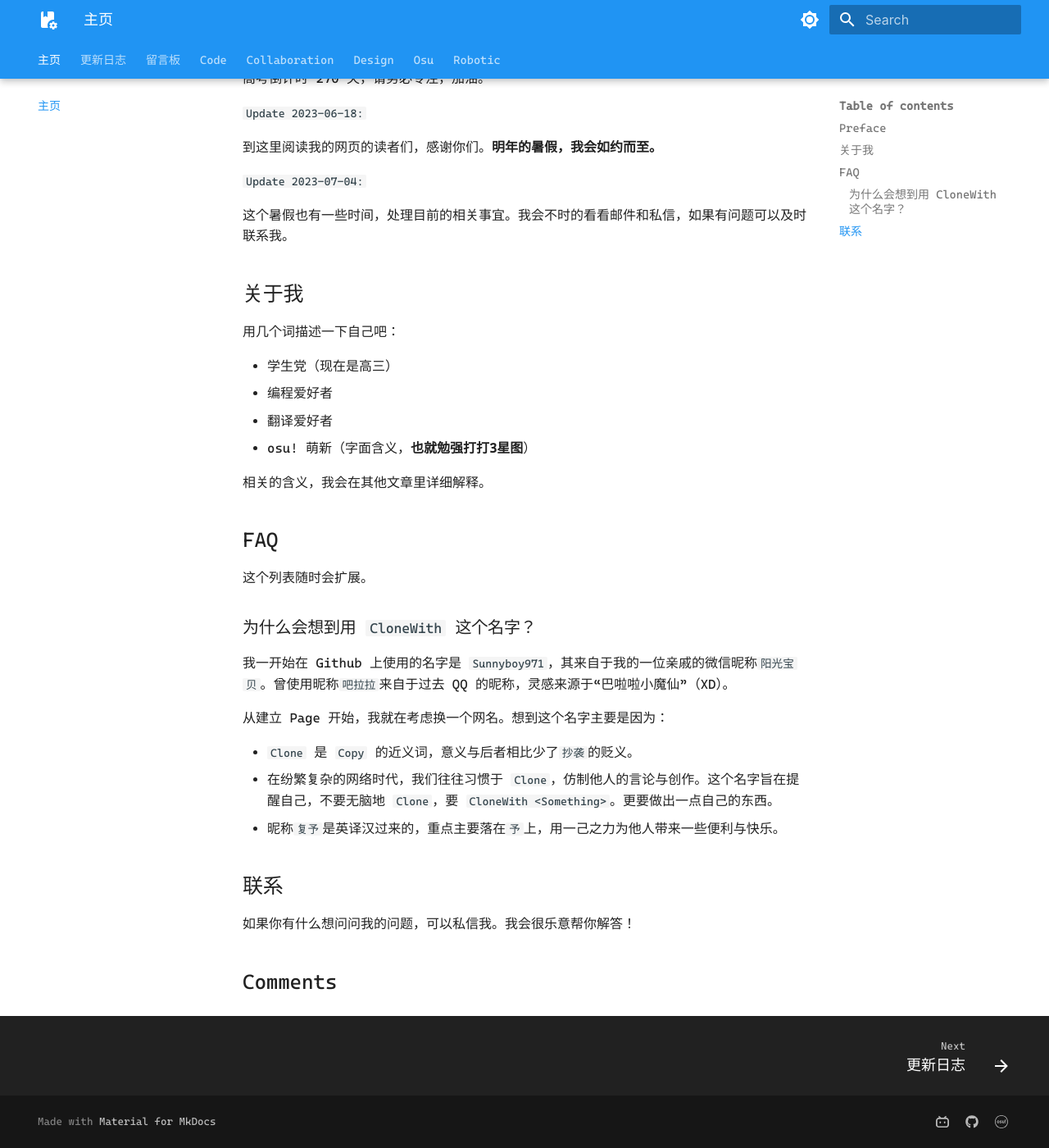
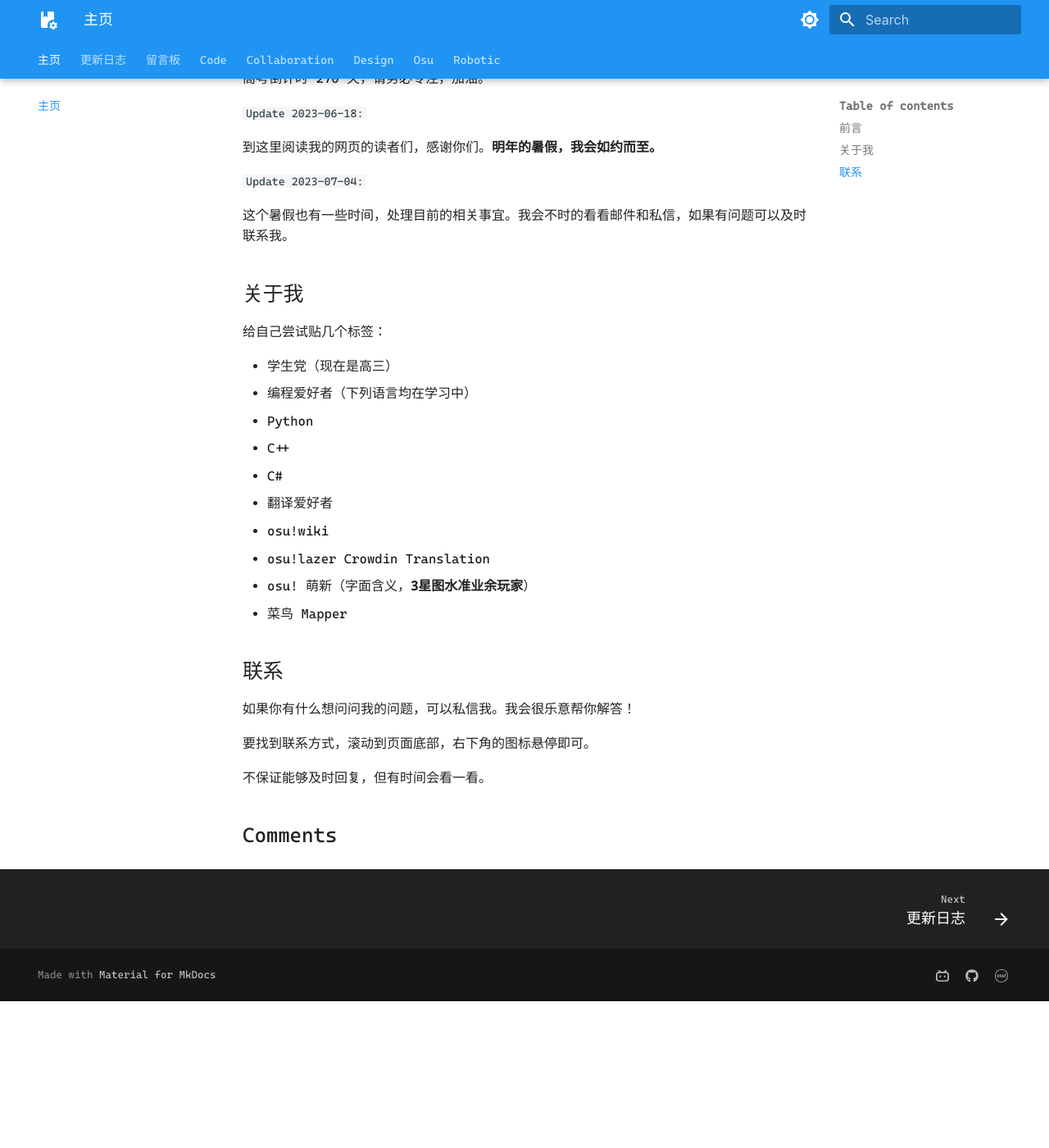
Before and after one commit to Sunnyboy971/Sunnyboy971.github.io, an MkDocs documentation site: the page built from docs/index.md, in a window 1280 px wide and 1400 px high, scrolled down 552 px. Shown: the whole window at 82% size. Built offline with MkDocs 1.6.1 and Material for MkDocs 9.7.7, drawn with Linux system fonts in a browser that asks for light colours; some web fonts are replaced; comment, search, counter and statistics services are not loaded; after the commit the page ends 1773 px from its top, so only the background shows below that; some of the changed text lies outside the part shown.

Commit message:
Extend again to expectation xD

```diff
--- a/docs/index.md
+++ b/docs/index.md
@@ -4,11 +4,11 @@ comments: true
 
 # 主页
 
-你好呀。我是 **CloneWith**，中文名**复予**。很高兴见到你！
+***你 好 呀~***
 
-如果你想了解了解我，那你可来对地方了。
+我是 **CloneWith**，中文名**复予**。很高兴见到你！
 
-## Preface
+## 前言 {#preface}
 
 `Update 2023-10-18:`
 
@@ -32,31 +32,25 @@ osu!danser 的介绍，以及设计篇的文章，素材正在顺手收集中。
 
 这个暑假也有一些时间，处理目前的相关事宜。我会不时的看看邮件和私信，如果有问题可以及时联系我。
 
-## 关于我 {#About}
+## 关于我 {#about}
 
-用几个词描述一下自己吧：
+给自己尝试贴几个标签：
 
 - 学生党（现在是高三）
-- 编程爱好者
+- 编程爱好者（下列语言均在学习中）
+  - Python
+  - C++
+  - C#
 - 翻译爱好者
-- osu! 萌新（字面含义，**也就勉强打打3星图**）
+  - osu!wiki
+  - osu!lazer Crowdin Translation
+- osu! 萌新（字面含义，**3星图水准业余玩家**）
+- 菜鸟 Mapper
 
-相关的含义，我会在其他文章里详细解释。
-
-## FAQ
-
-这个列表随时会扩展。
-
-### 为什么会想到用 `CloneWith` 这个名字？ {#Name}
-
-我一开始在 Github 上使用的名字是 `Sunnyboy971`，其来自于我的一位亲戚的微信昵称`阳光宝贝`。曾使用昵称`吧拉拉`来自于过去 QQ 的昵称，灵感来源于“巴啦啦小魔仙”（XD）。
-
-从建立 Page 开始，我就在考虑换一个网名。想到这个名字主要是因为：
-
-- `Clone` 是 `Copy` 的近义词，意义与后者相比少了`抄袭`的贬义。
-- 在纷繁复杂的网络时代，我们往往习惯于 `Clone`，仿制他人的言论与创作。这个名字旨在提醒自己，不要无脑地 `Clone`，要 `CloneWith <Something>`。更要做出一点自己的东西。
-- 昵称`复予`是英译汉过来的，重点主要落在`予`上，用一己之力为他人带来一些便利与快乐。
-
-## 联系 {#Contact}
+## 联系 {#contact}
 
 如果你有什么想问问我的问题，可以私信我。我会很乐意帮你解答！
+
+要找到联系方式，滚动到页面底部，右下角的图标悬停即可。
+
+不保证能够及时回复，但有时间会看一看。
```
